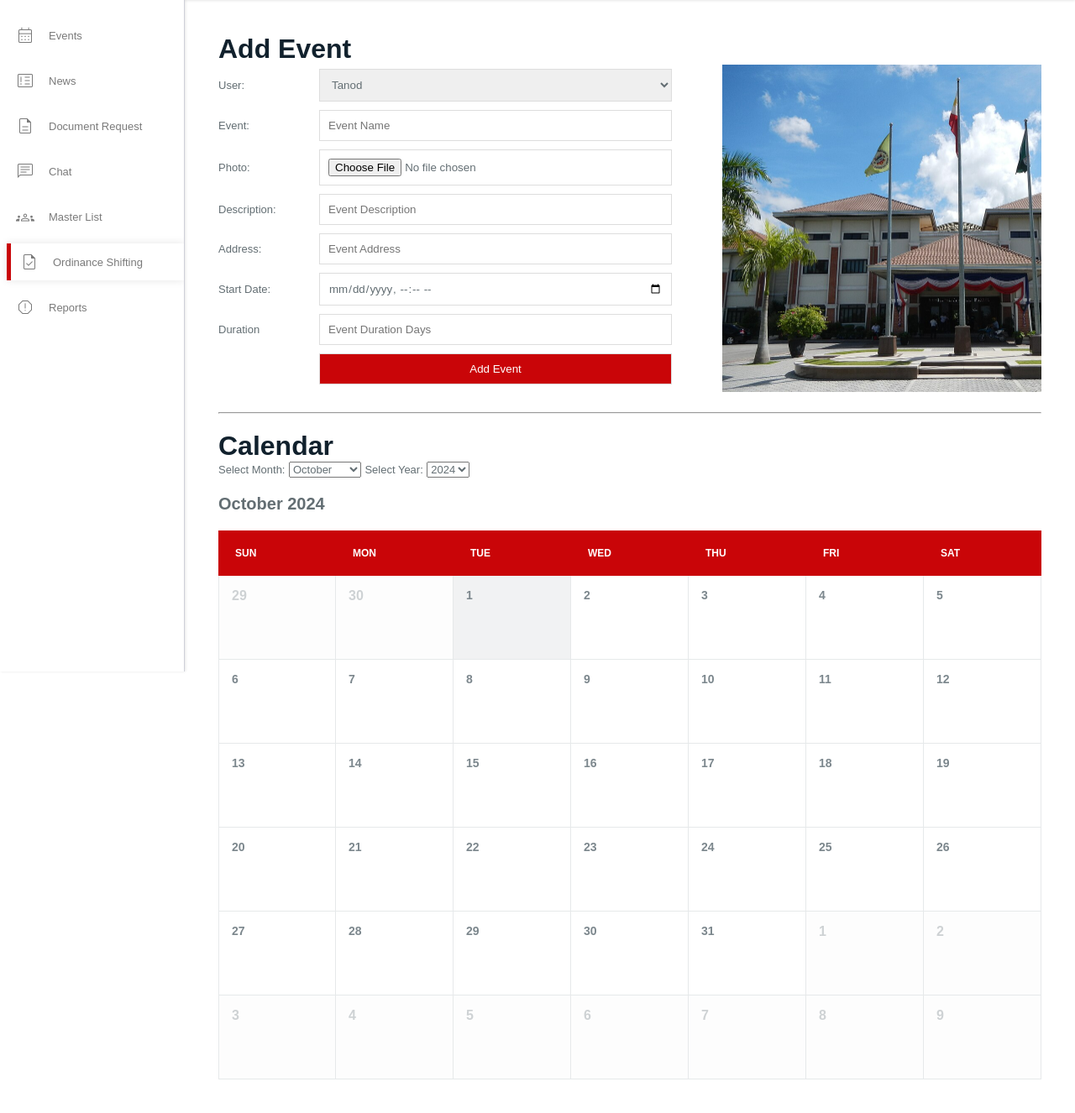
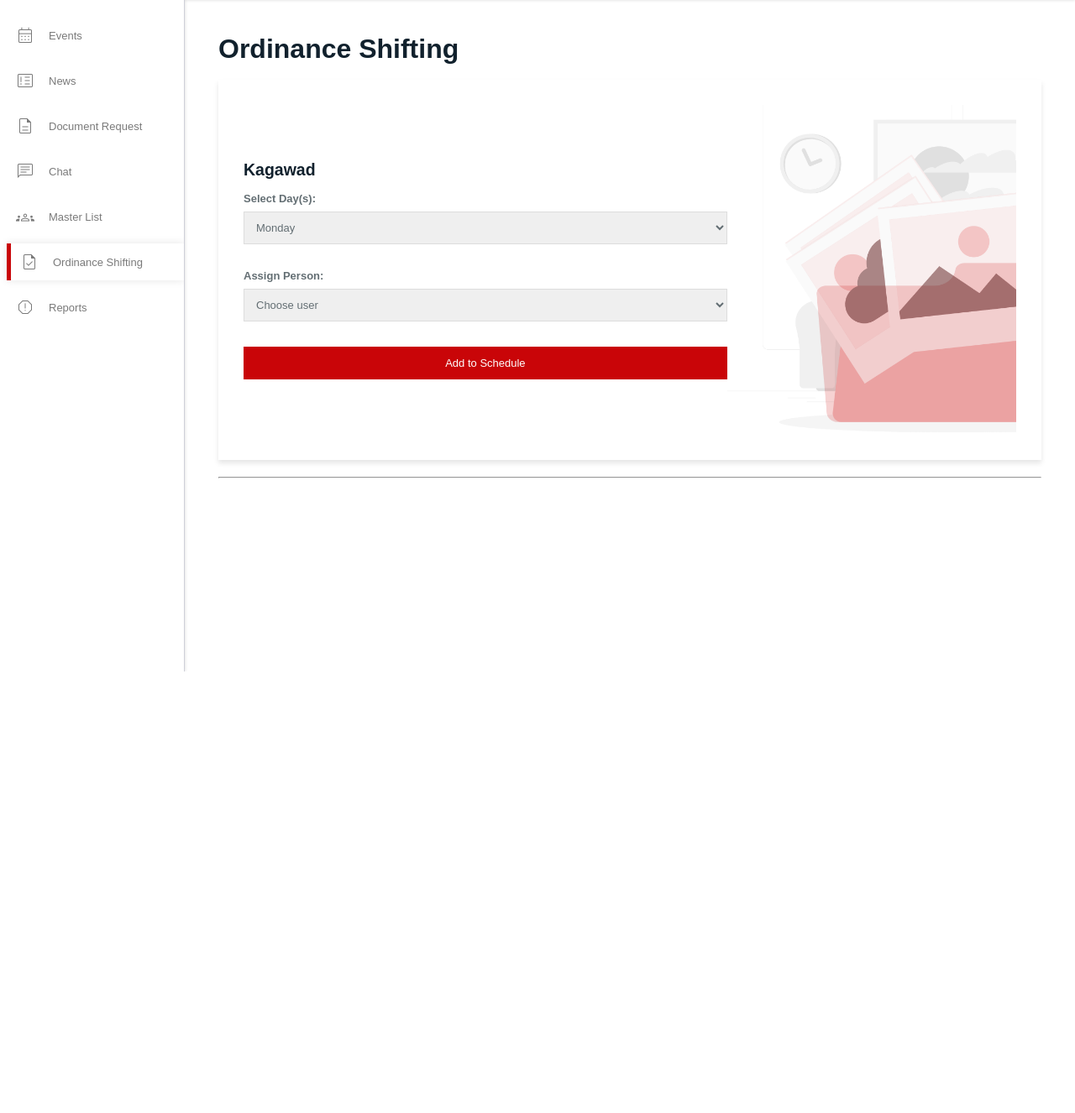
Before and after one commit to CodeSeb-1/EPABRGYMO, a PHP site: page /admin/secretary/secretary_ordinance_shifting.php in a window 1280 px wide. Shown: the part 61-1387 px from the top of the page at 84% size. After the commit the page ends 861 px from the top, so only its background shows below. Run offline with PHP 8.4, Linux system fonts and the light colour scheme; the visitor is signed in with stand-in values (Sample User, id 1); tables that the repository leaves empty hold one stand-in row (values such as "Sample post"); some libraries are stand-ins or nearby versions.

Commit message:
dami bago pati sa nav

```diff
--- /dev/null
+++ b/admin/adminController/secretaryController/secretary_ordinance_shifting_controller.php
@@ -0,0 +1,23 @@
+<?php
+include_once($_SERVER['DOCUMENT_ROOT'] . '/EPABRGYMO/includes/model.php');
+
+$users = [
+    'query' => "SELECT * FROM users WHERE user_type = 'Tanod'",
+    'bind' => '',
+    'value' => '',
+];
+
+function display_users()
+{
+    global $users;
+
+    $users_id = displayAll($users, null, function ($row, $id) {
+        return "<option value='{$row['user_firstname']} {$row['user_lastname']}'>{$row['user_firstname']} {$row['user_lastname']}</option>";
+    });
+
+    if (!$users_id) {
+        echo '<option>No users available</option>';
+    } else {
+        echo $users_id;
+    }
+}
--- a/admin/secretary/secretary_news.php
+++ b/admin/secretary/secretary_news.php
@@ -4,7 +4,6 @@
 // include_once("../adminController/secretaryController/secretary_calendar_controller.php");
 include_once("../adminController/secretaryController/secretary_news_controller.php");
 
-// Initialize the selected status with a default value
 $selectedStatus = isset($_GET['status']) ? $_GET['status'] : 'Card';
 ?>
 <!DOCTYPE html>
--- a/admin/secretary/secretary_ordinance_shifting.php
+++ b/admin/secretary/secretary_ordinance_shifting.php
@@ -1,6 +1,7 @@
 <?php
 include '../calendar.php';
 include_once("../adminController/tanod_calendar_controller.php");
+include_once("../adminController/secretaryController/secretary_ordinance_shifting_controller.php");
 ?>
 <!DOCTYPE html>
 <html lang="en">
@@ -9,7 +10,105 @@
     <meta name="viewport" content="width=device-width, initial-scale=1.0">
     <title>E-PaBrgyMo Calendar</title>
     <link rel="stylesheet" href="https://fonts.googleapis.com/css2?family=Material+Symbols+Outlined:opsz,wght,FILL,GRAD@20..48,100..700,0..1,-50..200&" />
-    <link rel="stylesheet" href="../../assets/event-calendar.css????">
+    <link rel="stylesheet" href="../../assets/event-calendar.css?????">
+    <style>
+        :root {
+            --main-red:#D04848;
+            --main-hover-red: #b73c3c;
+            --second-main-red: #C90508;
+            --white: #fff;
+            --background-middle-white: #f0f2f5;
+            --sidebar-text-color: #7a7a7a;
+            --input-color-gray: #636e73;
+            --light-black: #1A1A19;
+        }
+
+        .schedule-form {
+            display: flex;
+            align-items: center;
+            width: 100%;
+            font-size: 13px;
+        }
+
+        .schedule-form, .schedule-display {
+            background-color: #fff;
+            border-radius: var(--border-radius);
+            box-shadow: 0 4px 6px rgba(0, 0, 0, 0.1);
+            padding: 30px;
+            margin-bottom: 20px;
+        }
+        .form-group {
+            margin-bottom: 30px;
+        }
+
+        img#userpicture {
+            height: 390px;
+            width: 550px;
+            object-fit: cover;
+            pointer-events: none;
+        }
+
+        label {
+            display: block;
+            margin-bottom: 8px;
+            font-weight: 600;
+            color: var(--input-color-gray);
+        }
+        select, input[type="text"] {
+            width: 100%;
+            padding: 10px;
+            border: 1px solid #ddd;
+            color: var(--input-color-gray);
+            font-size: 13px;
+            transition: border-color 0.3s ease;
+        }
+        select:focus, input[type="text"]:focus {
+            outline: none;
+            border-color: var(--light-black);
+        }
+        .checkbox-group {
+            display: grid;
+            grid-template-columns: repeat(auto-fit, minmax(120px, 1fr));
+            gap: 10px;
+        }
+        .checkbox-label {
+            display: flex;
+            align-items: center;
+            font-weight: normal;
+            cursor: pointer;
+        }
+        .checkbox-label input {
+            margin-right: 8px;
+        }
+        .submit-btn {
+            display: block;
+            width: 100%;
+            padding: 12px;
+            background-color: var(--second-main-red);
+            color: #fff;
+            border: none;
+            font-size: 13px;
+            font-weight: 400;
+            cursor: pointer;
+            transition: background-color 0.3s ease;
+        }
+        .submit-btn:hover {
+            background-color: var(--main-hover-red);
+        }
+        .schedule-item {
+            background-color: #f8f9fa;
+            border-left: 4px solid var(--main-hover-red);
+            padding: 15px;
+            margin-bottom: 10px;
+            transition: transform 0.2s ease;
+        }
+        .schedule-item:hover {
+            transform: translateX(5px);
+        }
+        .schedule-item strong {
+            color: var(--primary-color);
+        }
+    </style>
 </head>
 <body>
     <?php
@@ -22,84 +121,52 @@
         ?>
         <main class="content">
             <div class="content home">
-            <h1>Add Event</h1>
+            <h1>Ordinance Shifting</h1><br>
             <section class="add-event">
-                <div class="event-form">
-                    <form action="../adminController/tanod_calendar_controller.php" method="POST" enctype="multipart/form-data">
-                        <div class="field">
-                            <label>User:</label>
-                            <select name="users">
-                                <option value="Tanod">Tanod</option>
-                                <option value="Health Workers">Health Workers</option>
-                                <option value="Kagawad">Kagawad</option>
-                                <option value="BrgyCaptain">Brgy Captain</option>
+                <div class="schedule-form">
+                    <form id="scheduleForm">
+                    <h1>Kagawad</h1><br>
+                        <div class="form-group">
+                            <label>Select Day(s):</label>
+                            <div class="select-group">
+                                <select name="day" id="day-select">
+                                    <option value="Monday">Monday</option>
+                                    <option value="Tuesday">Tuesday</option>
+                                    <option value="Wednesday">Wednesday</option>
+                                    <option value="Thursday">Thursday</option>
+                                    <option value="Friday">Friday</option>
+                                    <option value="Saturday">Saturday</option>
+                                    <option value="Sunday">Sunday</option>
+                                </select>
+                            </div>
+                        </div>
+                        <!-- <div class="form-group">
+                            <label for="time">Select Time:</label>
+                            <select id="time" name="time" required>
+                                <option value="">Choose a time</option>
+                                <option value="6:00 AM - 9:00 AM">6:00 AM - 9:00 AM</option>
+                                <option value="9:00 AM - 12:00 PM">9:00 AM - 12:00 PM</option>
+                                <option value="1:00 PM - 4:00 PM">1:00 PM - 4:00 PM</option>
+                                <option value="4:00 PM - 7:00 PM">4:00 PM - 7:00 PM</option>
+                                <option value="7:00 PM - 10:00 PM">7:00 PM - 10:00 PM</option>
+                            </select>
+                        </div> -->
+                        <div class="form-group">
+                            <label for="person">Assign Person:</label>
+                            <select name="barangay_officials">
+                                <option value="">Choose user</option>
+                                <?php display_users(); ?>
                             </select>
                         </div>
-                        <div class="field">
-                            <label>Event:</label>
-                            <input type="text" name="event_name" placeholder="Event Name" required>
-                        </div>
-                        <div class="field">
-                            <label>Photo:</label>
-                            <input type="file" name="image" onchange="previewImage(this);">
-                        </div>
-                        <div class="field">
-                            <label>Description:</label>
-                            <input type="text" name="event_description" placeholder="Event Description" required>
-                        </div>
-                        <div class="field">
-                            <label>Address:</label>
-                            <input type="text" name="event_address" placeholder="Event Address" required>
-                        </div>
-                        <div class="field">
-                            <label>Start Date:</label>
-                            <input type="datetime-local" name="event_start" placeholder="Event Start" required>
-                        </div>
-                        <div class="field">
-                            <label>Duration</label>
-                            <input type="number" name="event_duration" placeholder="Event Duration Days" required>
-                        </div>
-                        <div class="field">
-                            <label></label>
-                            <input type="submit" name="add_event" value="Add Event">
-                        </div>
+                        <button type="submit" name="submit" class="submit-btn">Add to Schedule</button>
                     </form>
                     <div class="image-container">
-                        <img src="../../assets/brgy.png" id="userpicture" alt="">
+                        <img src="../../assets/holder-image.png" id="userpicture" alt="image holder">
                     </div>
                 </div>
             </section><hr>
 
 
-            <h1>Calendar</h1>
-                <form method="GET" action="">
-                    <label for="month">Select Month:</label>
-                    <select name="month" id="month" onchange="this.form.submit()">
-                        <?php
-                        // Loop through months
-                        for ($m = 1; $m <= 12; $m++) {
-                            $monthName = date('F', mktime(0, 0, 0, $m, 10)); // Get month name
-                            $selected = ($m == $selectedMonth) ? 'selected' : ''; // Mark selected month
-                            echo "<option value='$m' $selected>$monthName</option>";
-                        }
-                        ?>
-                    </select>
-
-                    <!-- Year selection -->
-                    <label for="year">Select Year:</label>
-                    <select name="year" id="year" onchange="this.form.submit()">
-                        <?php
-                        $currentYear = date('Y');
-                        for ($y = $currentYear; $y <= $currentYear + 5; $y++) {
-                            $selected = ($y == $selectedYear) ? 'selected' : '';
-                            echo "<option value='$y' $selected>$y</option>";
-                        }
-                        ?>
-                    </select>
-                </form>
-
-                <!-- Display the calendar -->
-                <?=$calendar?>
             </div>
         </main>
     </div>
--- a/chat.php
+++ b/chat.php
@@ -4,7 +4,7 @@
     <meta charset="UTF-8">
     <meta name="viewport" content="width=device-width, initial-scale=1.0">
     <title>Chat App</title>
-    <link rel="stylesheet" href="assets/style1.css????">
+    <link rel="stylesheet" href="assets/style1.css???????">
     <script src="https://code.jquery.com/jquery-3.6.0.min.js"></script>
     <style>
 
--- a/index.php
+++ b/index.php
@@ -10,7 +10,7 @@
     <title>EPABRGYMO</title>
     <link rel="stylesheet"
         href="https://fonts.googleapis.com/css2?family=Material+Symbols+Outlined:opsz,wght,FILL,GRAD@24,400,0,0&icon_names=arrow_circle_right" />
-    <link rel="stylesheet" href="assets/style1.css??">
+    <link rel="stylesheet" href="assets/style1.css????????">
 </head>
 
 <body>
@@ -20,7 +20,7 @@
         <div class="container">
             <section class="hero">
                 <div class="hero-content">
-                    <h1><span>Request Documents</span> from your Barangay <span>Online</span></h1>
+                    <h1><span class="title-page">Request Documents</span> from your Barangay <span class="title-page">Online</span></h1>
                     <p>Easily request official documents from your barangay. Our online system provides a convenient way
                         to access Barangay Clearance, Certificates of Residency, Business Permits, and more.</p>
                     <div class="cta-buttons">
@@ -56,7 +56,7 @@
 
     </main>
     <?php include_once("footer.php") ?>
-    <script src="javascript/navbar.js?"></script>
+    <script src="javascript/navbar.js???"></script>
 </body>
 
 </html>
--- a/javascript/navbar.js
+++ b/javascript/navbar.js
@@ -1,6 +1,7 @@
 window.addEventListener('scroll', function() {
     const header = document.querySelector('header');
-    const links = document.querySelectorAll('header nav .user-info a'); // Select all user-info links
+    const links = document.querySelectorAll('header nav .user-info #profile_pic'); // Select all user-info links
+    const chatIcon = document.querySelector('header nav .chat-containers a span.material-symbols-outlined'); // Notification icon
     const notificationIcon = document.querySelector('header nav .notifications span.material-symbols-outlined'); // Notification icon
     const notificationCount = document.querySelector('header nav .notif-count'); // Notification count
 
@@ -9,11 +10,13 @@
         header.style.boxShadow = '0 0 5px rgba(0,0,0,0.1)';
         links.forEach(link => link.style.color = '#333'); // Change color of all user-info links
         if (notificationIcon) notificationIcon.style.color = '#333'; // Change notification icon color
+        if (chatIcon) chatIcon.style.color = '#333'; // Change notification icon color
         if (notificationCount) notificationCount.style.color = '#333'; // Change notification count color
     } else {
         header.style.backgroundColor = 'transparent';
         header.style.boxShadow = 'none';
         links.forEach(link => link.style.color = '#fff'); // Change back to white when at the top
+        if (chatIcon) chatIcon.style.color = '#fff'; // Change notification icon color
         if (notificationIcon) notificationIcon.style.color = '#fff'; // Change notification icon color back to white
         if (notificationCount) notificationCount.style.color = '#fff'; // Change notification count color back to white
     }
--- a/profile.php
+++ b/profile.php
@@ -4,19 +4,20 @@
     <meta charset="UTF-8">
     <meta name="viewport" content="width=device-width, initial-scale=1.0">
     <title>Profile</title>
-    <link rel="stylesheet" href="assets/style1.css??">
+    <link rel="stylesheet" href="assets/style1.css???????">
 </head>
 <body>
     <?php
         include_once("header.php");
         nav("profile");
+        $img_path = file_exists($img = $_SERVER['DOCUMENT_ROOT'] . "/EPABRGYMO/dataImages/Resident.{$_SESSION['user_id']}.jpg") ? "/EPABRGYMO/dataImages/Resident.{$_SESSION['user_id']}.jpg" : "assets/profile.jpg";
     ?>
     <div class="container">
         <div class="profile">
             <div class="line"></div>
             <div class="profile-picture-section">
                 <div class="profile-picture-container">
-                    <img src="assets/image.png" alt="Jeremy Rose" class="profile-picture">
+                    <img src="<?php echo$img_path ?>" alt="Jeremy Rose" class="profile-picture">
                 </div>
                 <h1><?php echo $_SESSION['user_fullname']; ?></h1><br>
                 <form action="userController/profile_controller.php" method="POST">
--- a/report.php
+++ b/report.php
@@ -7,7 +7,7 @@
     <title>EPABRGYMO</title>
     <link rel="stylesheet"
         href="https://fonts.googleapis.com/css2?family=Material+Symbols+Outlined:opsz,wght,FILL,GRAD@24,400,0,0&icon_names=arrow_circle_right" />
-    <link rel="stylesheet" href="assets/style1.css????">
+    <link rel="stylesheet" href="assets/style1.css???????">
     <link rel="stylesheet" href="assets/success-modal.css">
     <link rel="stylesheet" href="assets/modal.css">
 </head>
@@ -95,7 +95,7 @@
             </div>
     <?php include_once("show-success-error-modal.php") ?>
     <?php include_once("footer.php"); ?>
-    <script src="javascript/navbar.js?"></script>
+    <script src="javascript/navbar.js??"></script>
     <script src="javascript/report.js"></script>
 </body>
 
--- a/request.php
+++ b/request.php
@@ -10,7 +10,7 @@
     <title>EPABRGYMO</title>
     <link rel="stylesheet"
         href="https://fonts.googleapis.com/css2?family=Material+Symbols+Outlined:opsz,wght,FILL,GRAD@24,400,0,0" />
-    <link rel="stylesheet" href="assets/style1.css?????">
+    <link rel="stylesheet" href="assets/style1.css???????">
     <link rel="stylesheet" href="assets/pagination.css?">
     <link rel="stylesheet" href="assets/modal.css">
     <link rel="stylesheet" href="assets/success-modal.css">
@@ -178,7 +178,7 @@
     <?php include_once("show-modal.php"); ?>
     </main>
     <?php include_once("footer.php"); ?>
-    <script src="javascript/navbar.js?"></script>
+    <script src="javascript/navbar.js??"></script>
     <script src="javascript/request.js"></script>
     <script src="javascript/other.js"></script>
     <script src="javascript/request-location.js"></script>
```
Also changed, not shown: assets/notification.css (added, +102 -0 lines), assets/style1.css (+4 -3 lines), header.php (+66 -17 lines), includes/model.php (+30 -0 lines), assets/profile.jpg (added), dataImages/Events.13.jpg (added), dataImages/Resident.2.jpg (renamed from dataImages/Resident.10.jpg), dataImages/Resident.4.jpg (renamed from dataImages/Resident.11.jpg).
